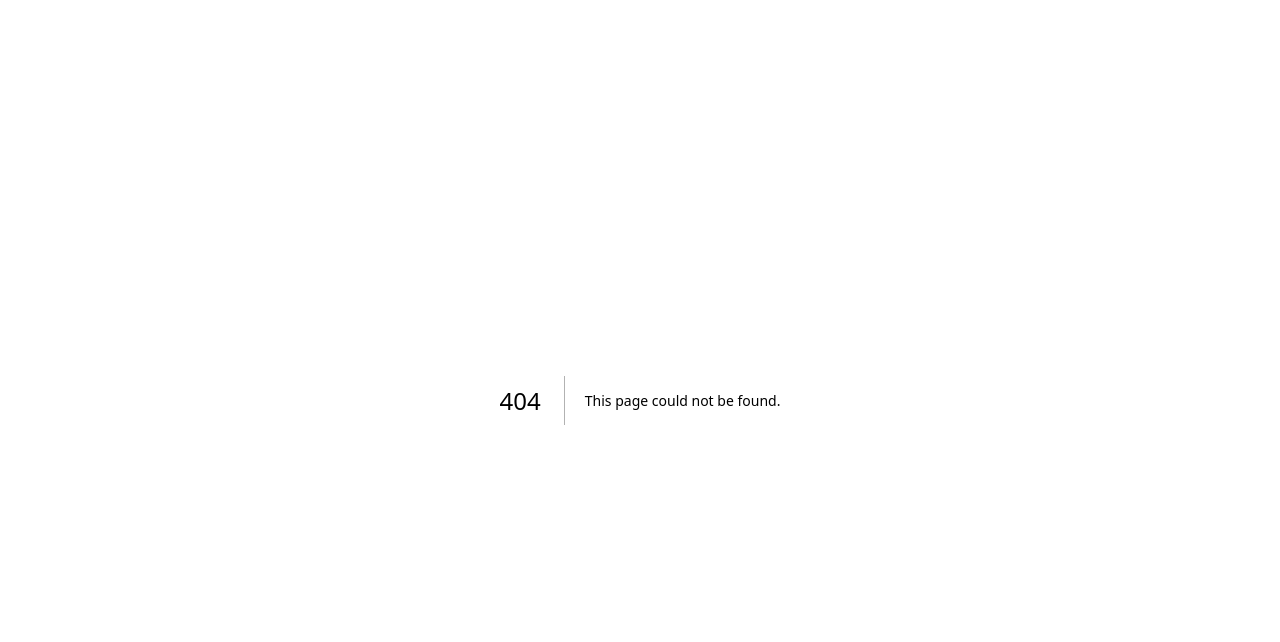
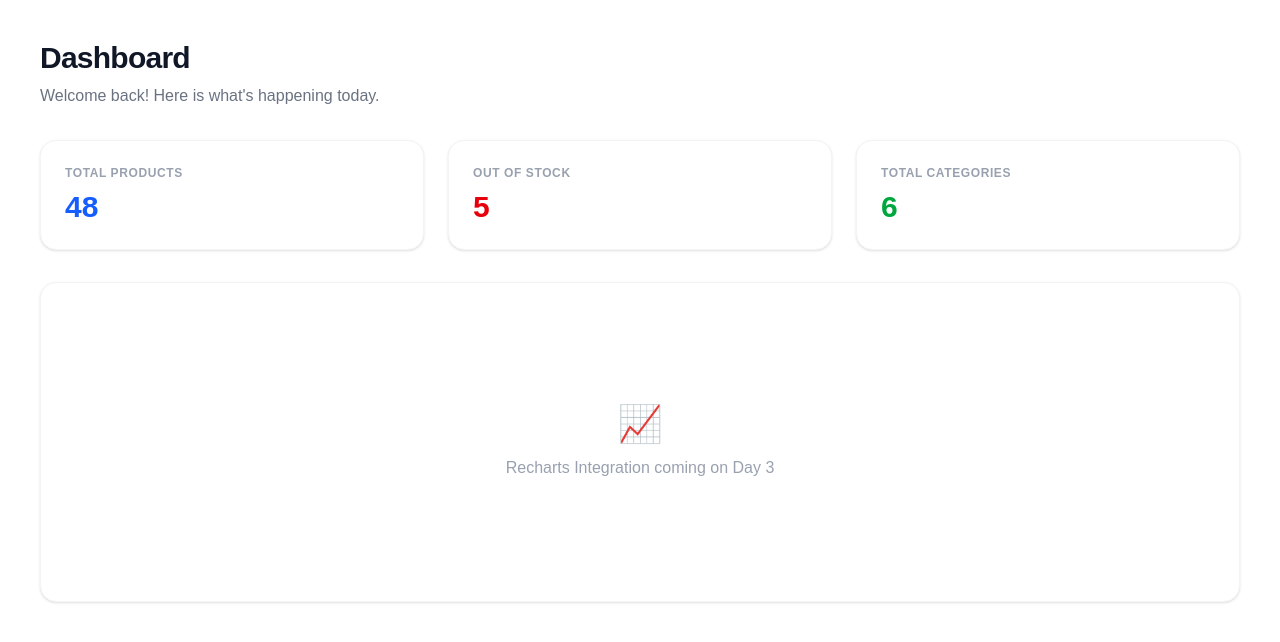
Before and after one commit to eslamibrahim30/e-commerce-dashboard-nextjs, a Next.js app: page /dashboard in a window 1280 px wide. Before the commit this address had no page. Shown: the top 642 px of the page. Built offline with nearby package versions, Linux system fonts and the light colour scheme.

Commit message:
feat: implement dashboard internal grid and stats cards

```diff
--- /dev/null
+++ b/src/app/dashboard/page.tsx
@@ -0,0 +1,59 @@
+import React from 'react';
+
+// 1.(Interface)
+interface StatCardProps {
+  title: string;
+  value: number | string;
+  color: string;
+}
+
+// 2.(Component)
+const StatCard = ({ title, value, color }: StatCardProps) => (
+  <div className="bg-white p-6 rounded-2xl shadow-sm border border-gray-100">
+    <p className="text-xs font-semibold text-gray-400 uppercase tracking-wider">{title}</p>
+    <p className={`text-3xl font-bold mt-2 ${color}`}>{value}</p>
+  </div>
+);
+
+// 3.main page
+export default function DashboardPage() {
+  const stats = {
+    totalProducts: 48,
+    outOfStock: 5,
+    totalCategories: 6,
+  };
+
+  return (
+    <main className="p-4 md:p-10 mx-auto max-w-7xl">
+      <div className="flex flex-col gap-2 mb-8">
+        <h1 className="text-3xl font-extrabold text-gray-900 tracking-tight">Dashboard</h1>
+        <p className="text-gray-500">Welcome back! Here is what's happening today.</p>
+      </div>
+
+      <div className="grid grid-cols-1 sm:grid-cols-2 lg:grid-cols-3 gap-6">
+        <StatCard
+          title="Total Products"
+          value={stats.totalProducts}
+          color="text-blue-600"
+        />
+        <StatCard
+          title="Out of Stock"
+          value={stats.outOfStock}
+          color="text-red-600"
+        />
+        <StatCard
+          title="Total Categories"
+          value={stats.totalCategories}
+          color="text-green-600"
+        />
+      </div>
+
+      <div className="mt-8 bg-white border border-gray-100 rounded-2xl p-8 h-80 flex items-center justify-center shadow-sm">
+        <div className="text-center">
+          <div className="text-4xl mb-3">📈</div>
+          <p className="text-gray-400 font-medium">Recharts Integration coming on Day 3</p>
+        </div>
+      </div>
+    </main>
+  );
+}
```
